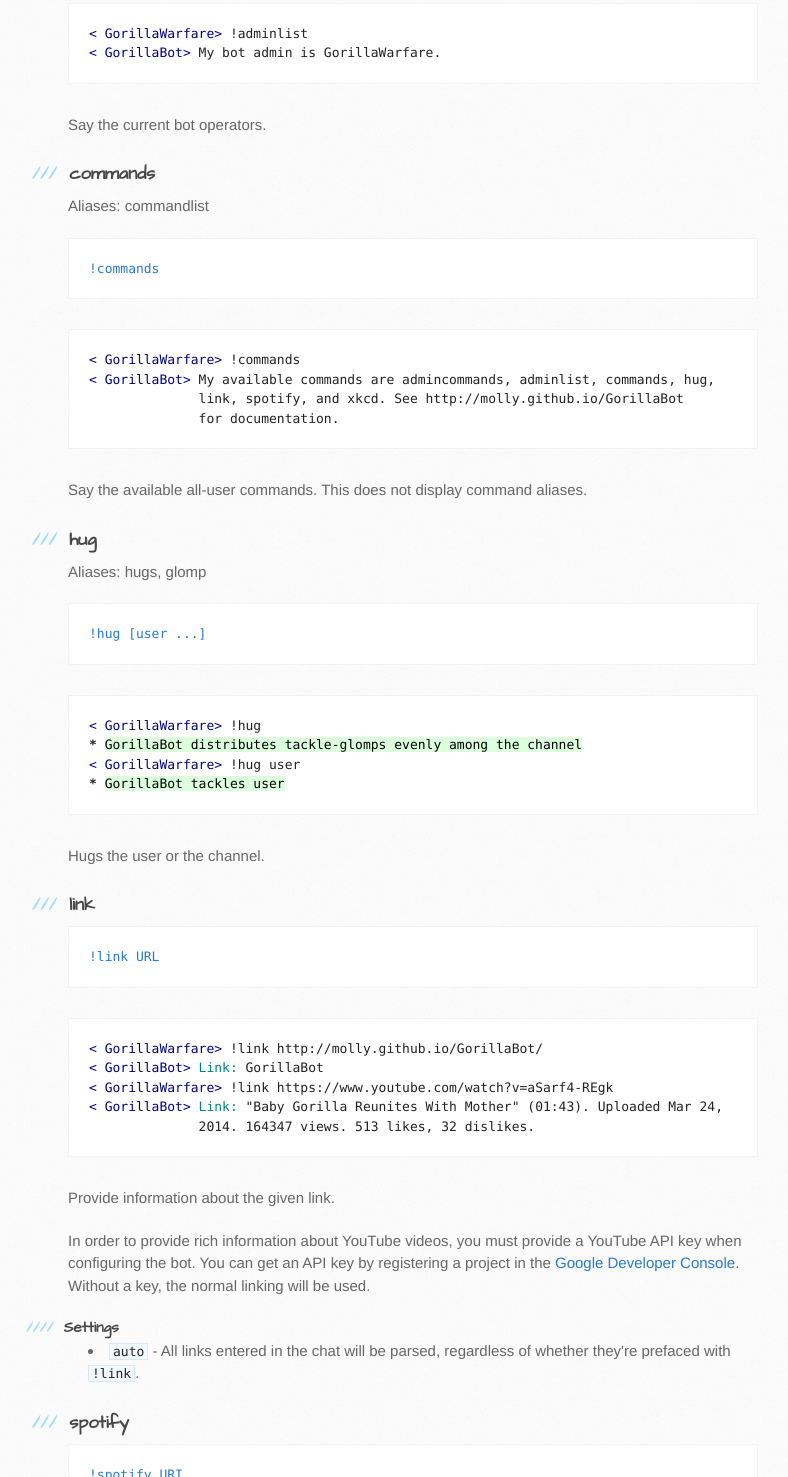
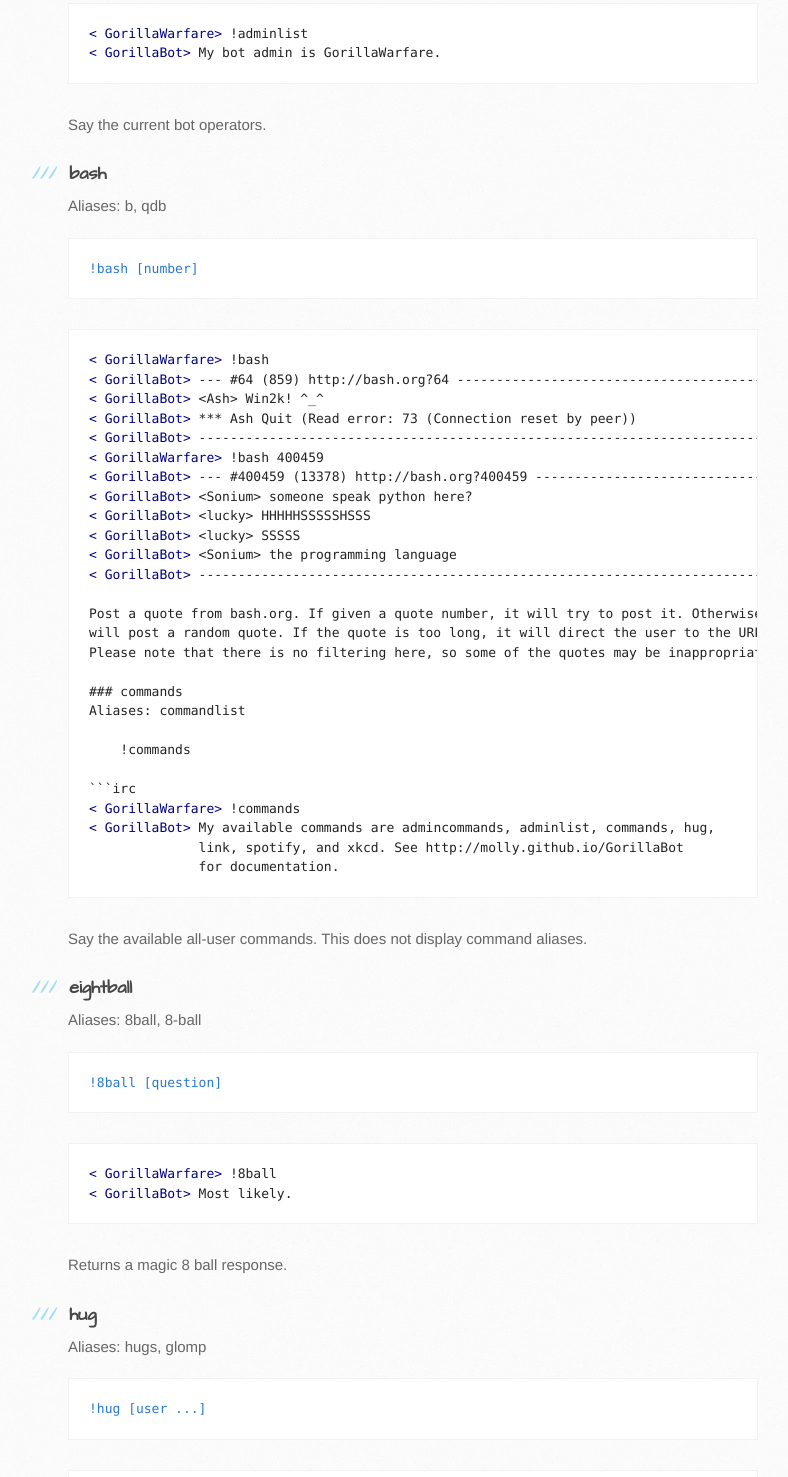
Before and after one commit to molly/GorillaBot, a plain HTML site: page index.html in a window 1280 px wide. Shown: the part 1536-3013 px from the top of the page, without its empty margins (102-890 px from the left). Drawn offline with Linux system fonts and the light colour scheme.

Commit message:
Update documentation

````diff
--- a/index.html
+++ b/index.html
@@ -98,20 +98,57 @@
 <p>Say the current bot operators.</p>
 
 <h3>
-<a name="user-content-commands" class="anchor" href="#commands" aria-hidden="true"><span class="octicon octicon-link"></span></a>commands</h3>
+<a name="user-content-bash" class="anchor" href="#bash" aria-hidden="true"><span class="octicon octicon-link"></span></a>bash</h3>
 
-<p>Aliases: commandlist</p>
+<p>Aliases: b, qdb</p>
 
-<pre><code>!commands
+<pre><code>!bash [number]
 </code></pre>
 
-<div class="highlight highlight-irc"><pre><span class="nt">&lt; GorillaWarfare&gt; </span>!commands
+<div class="highlight highlight-irc"><pre><span class="nt">&lt; GorillaWarfare&gt; </span>!bash
+<span class="nt">&lt; GorillaBot&gt; </span>--- #64 (859) http://bash.org?64 ----------------------------------------------
+<span class="nt">&lt; GorillaBot&gt; </span>&lt;Ash&gt; Win2k! ^_^
+<span class="nt">&lt; GorillaBot&gt; </span>*** Ash Quit (Read error: 73 (Connection reset by peer))
+<span class="nt">&lt; GorillaBot&gt; </span>-------------------------------------------------------------------------------
+<span class="nt">&lt; GorillaWarfare&gt; </span>!bash 400459
+<span class="nt">&lt; GorillaBot&gt; </span>--- #400459 (13378) http://bash.org?400459 ------------------------------------
+<span class="nt">&lt; GorillaBot&gt; </span>&lt;Sonium&gt; someone speak python here?
+<span class="nt">&lt; GorillaBot&gt; </span>&lt;lucky&gt; HHHHHSSSSSHSSS
+<span class="nt">&lt; GorillaBot&gt; </span>&lt;lucky&gt; SSSSS
+<span class="nt">&lt; GorillaBot&gt; </span>&lt;Sonium&gt; the programming language
+<span class="nt">&lt; GorillaBot&gt; </span>-------------------------------------------------------------------------------
+
+Post a quote from bash.org. If given a quote number, it will try to post it. Otherwise it
+will post a random quote. If the quote is too long, it will direct the user to the URL.
+Please note that there is no filtering here, so some of the quotes may be inappropriate.
+
+### commands
+Aliases: commandlist
+
+    !commands
+
+```irc
+<span class="nt">&lt; GorillaWarfare&gt; </span>!commands
 <span class="nt">&lt; GorillaBot&gt; </span>My available commands are admincommands, adminlist, commands, hug,
               link, spotify, and xkcd. See http://molly.github.io/GorillaBot
               for documentation.
 </pre></div>
 
 <p>Say the available all-user commands. This does not display command aliases.</p>
+
+<h3>
+<a name="user-content-eightball" class="anchor" href="#eightball" aria-hidden="true"><span class="octicon octicon-link"></span></a>eightball</h3>
+
+<p>Aliases: 8ball, 8-ball</p>
+
+<pre><code>!8ball [question]
+</code></pre>
+
+<div class="highlight highlight-irc"><pre><span class="nt">&lt; GorillaWarfare&gt; </span>!8ball
+<span class="nt">&lt; GorillaBot&gt; </span>Most likely.
+</pre></div>
+
+<p>Returns a magic 8 ball response.</p>
 
 <h3>
 <a name="user-content-hug" class="anchor" href="#hug" aria-hidden="true"><span class="octicon octicon-link"></span></a>hug</h3>
````
